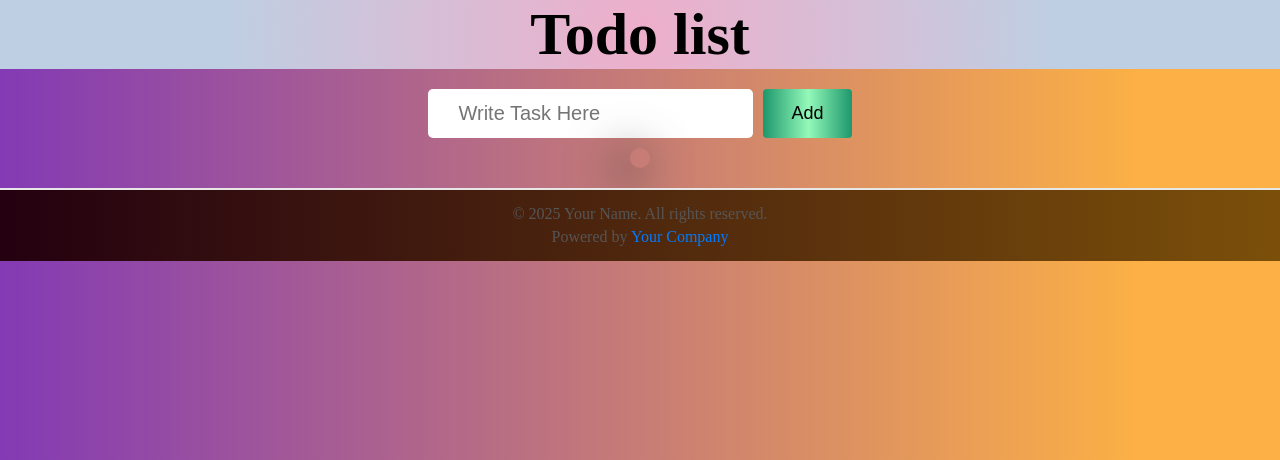
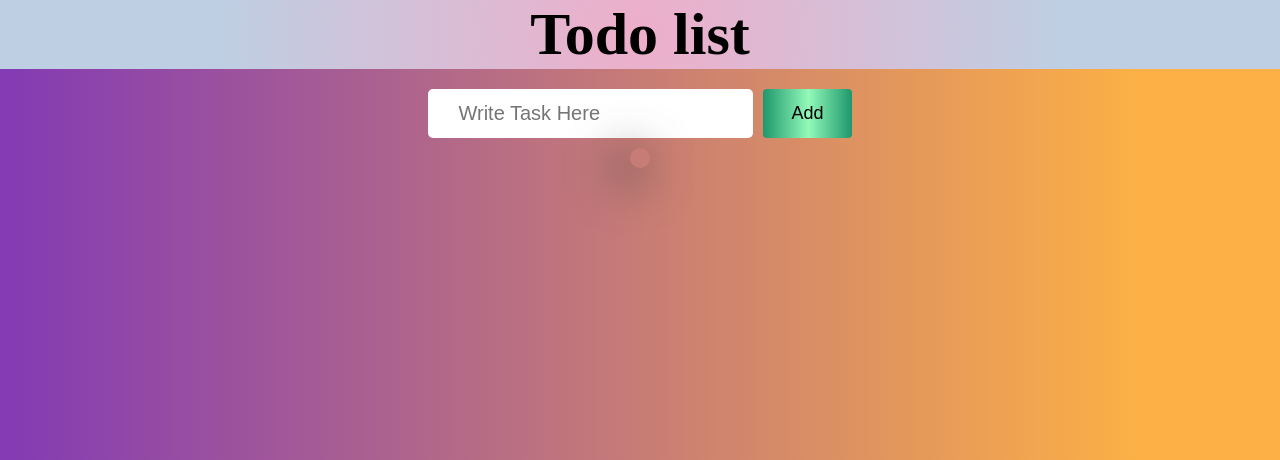
Before and after one commit to shubhamsharma2210/task_1_todo_app, a PHP site: page / in a window 1280 px wide. Shown: the top 460 px of the page. Run offline with PHP 8.4, Linux system fonts and the light colour scheme; data that the repository does not hold is empty.

Commit message:
new commit

```diff
--- a/index.php
+++ b/index.php
@@ -63,10 +63,10 @@
                 ?>
             </ul>
         </div>
-        <footer class="footer">
-        <p>© 2025 Your Name. All rights reserved.</p>
-        <p>Powered by <a href="https://example.com">Your Company</a></p>
-    </footer>
+        <!-- <footer class="footer">
+        <p>© 2025 Shubham sharma. Test-1 : Todo App.</p>
+        <p>Powered by <a href="#">Believ-in Technology Pvt ltd.</a></p>
+    </footer> -->
     </div>
 </body>
 </html>
--- a/styles.css
+++ b/styles.css
@@ -92,7 +92,7 @@ ul{
 
 }
 li{
-    animation: fly-in 2s;
+    animation: fly-in 1s;
     list-style: none;
     border: 2px solid;
     border-color: -moz-linear-gradient(top, #e25050, #e61616);
@@ -156,7 +156,7 @@ a:-webkit-any-link{
 }
 
 .footer {
-    margin-top: 20px;
+    margin-top: 40px;
     background: linear-gradient(90deg, rgba(36,0,16,1) 0%, rgba(121,78,9,0.9836309523809523) 100%, rgba(0,212,255,1) 100%);    text-align: center;
     padding: 10px 0;
     border-top: 2px solid #e7e7e7;
```
